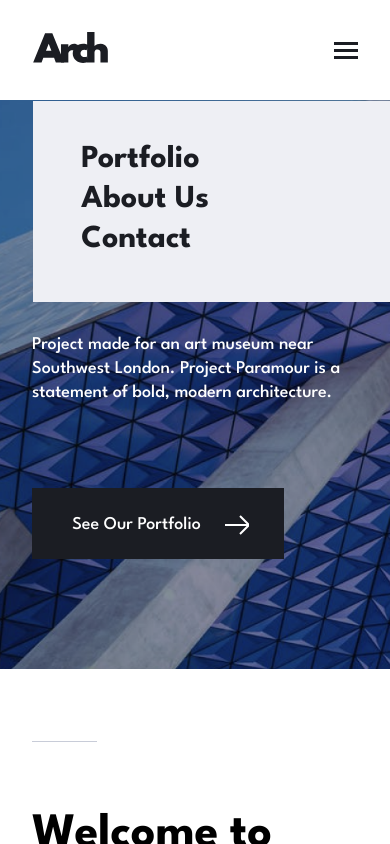
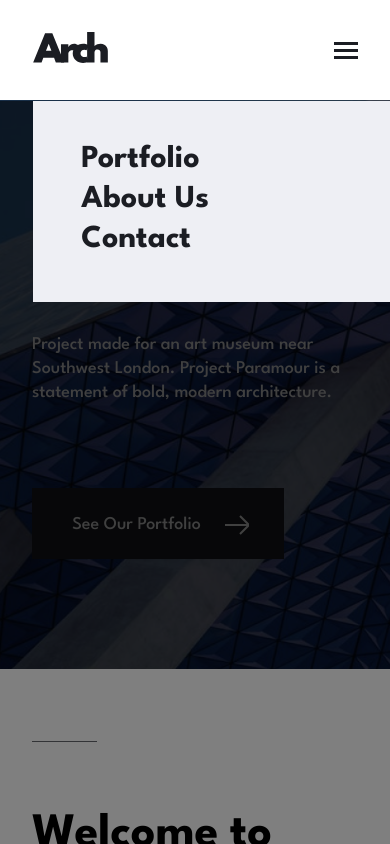
Before and after one commit to TedJenkler/Arch-Studio-SCSS-Portfolio, a React (Vite) app: page / in a window 390 px wide. Both pictures are taken after a click on the picture 346 px from the left and 50 px from the top of the page. Built offline with nearby package versions, Linux system fonts and the light colour scheme.

Commit message:
feat: Add animation to navigation and background

```diff
--- a/src/assets/scss/base/_index.scss
+++ b/src/assets/scss/base/_index.scss
@@ -10,6 +10,24 @@ html, body {
     overflow-x: hidden;
 }
 
+.content {
+    position: relative;
+}
+
+.blur {
+    position: fixed;
+    top: 6.3125rem;
+    left: 0;
+    width: 100%;
+    height: 100%;
+    background: rgba(0, 0, 0, 0.5);
+    z-index: 50;
+}
+
+.blurred {
+    filter: brightness(50%);
+}
+
 @include respond-to(xl) {
     #root {
         display: flex;
--- a/src/assets/scss/components/_nav.scss
+++ b/src/assets/scss/components/_nav.scss
@@ -24,7 +24,7 @@ nav {
 .mobilemenu {
   position: absolute;
   width: 91.47%;
-  top: 6.3125rem;
+  top: 6.3115rem;
   right: 0;
   background-color: $grey;
   padding: 2.4375rem 3rem 2.625rem 3rem;
--- a/src/components/Nav.jsx
+++ b/src/components/Nav.jsx
@@ -1,11 +1,10 @@
-import React, { useState } from 'react';
+import React from 'react';
+import { NavLink } from 'react-router-dom';
+import { motion, AnimatePresence } from 'framer-motion';
 import burger from '../assets/images/burger.svg';
 import logo from '../assets/images/logo.svg';
-import { NavLink } from 'react-router-dom';
 
-function Nav() {
-  const [menu, setMenu] = useState(false);
-
+function Nav({ menu, setMenu }) {
   return (
     <>
       <nav aria-label="Main Navigation">
@@ -38,8 +37,17 @@ function Nav() {
           aria-controls="mobile-menu"
         />
       </nav>
+      <AnimatePresence>
         {menu && (
-        <div className='mobilemenu' id="mobile-menu" aria-label="Mobile Navigation">
+          <motion.div
+            className='mobilemenu'
+            id="mobile-menu"
+            aria-label="Mobile Navigation"
+            initial={{ opacity: 0 }}
+            animate={{ opacity: 1 }}
+            exit={{ opacity: 0 }}
+            transition={{ duration: 0.3 }}
+          >
             <ul className='nav-list'>
               <li>
                 <NavLink to="/portfolio" onClick={() => setMenu(false)}>
@@ -57,8 +65,9 @@ function Nav() {
                 </NavLink>
               </li>
             </ul>
-        </div>
+          </motion.div>
         )}
+      </AnimatePresence>
     </>
   );
 }
--- a/src/pages/Layout.jsx
+++ b/src/pages/Layout.jsx
@@ -1,14 +1,31 @@
-import React from 'react';
+import React, { useState } from 'react';
 import { Outlet } from 'react-router-dom';
 import Nav from '../components/Nav';
 import Footer from '../components/Footer';
+import { motion, AnimatePresence } from 'framer-motion';
 
 const Layout = () => {
+  const [menu, setMenu] = useState(false);
+
   return (
     <>
-      <Nav />
+      <Nav menu={menu} setMenu={setMenu} />
+      <AnimatePresence>
+        {menu && (
+          <motion.div
+            className="blur"
+            key="blur-overlay"
+            initial={{ opacity: 0 }}
+            animate={{ opacity: 1 }}
+            exit={{ opacity: 0 }}
+            transition={{ duration: 0.3 }}
+          />
+        )}
+      </AnimatePresence>
+      <div className={menu ? "content blurred" : "content"}>
         <Outlet />
-      <Footer />
+        <Footer />
+      </div>
     </>
   );
 };
```
Lines whose indentation alone changed are shown as unchanged.
